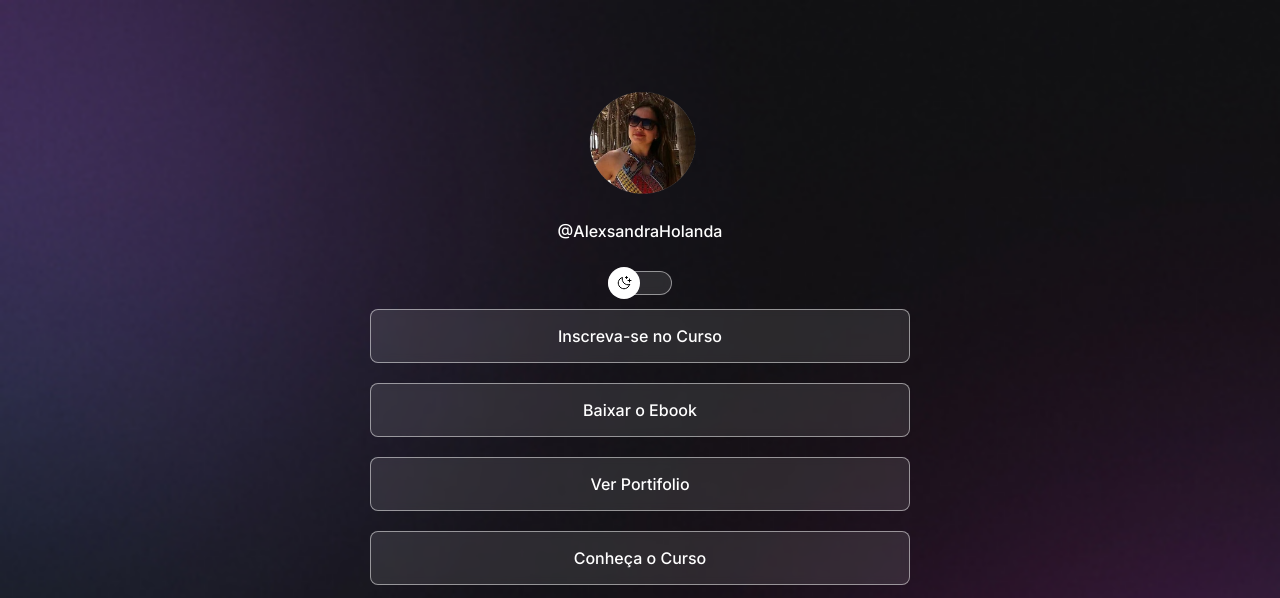
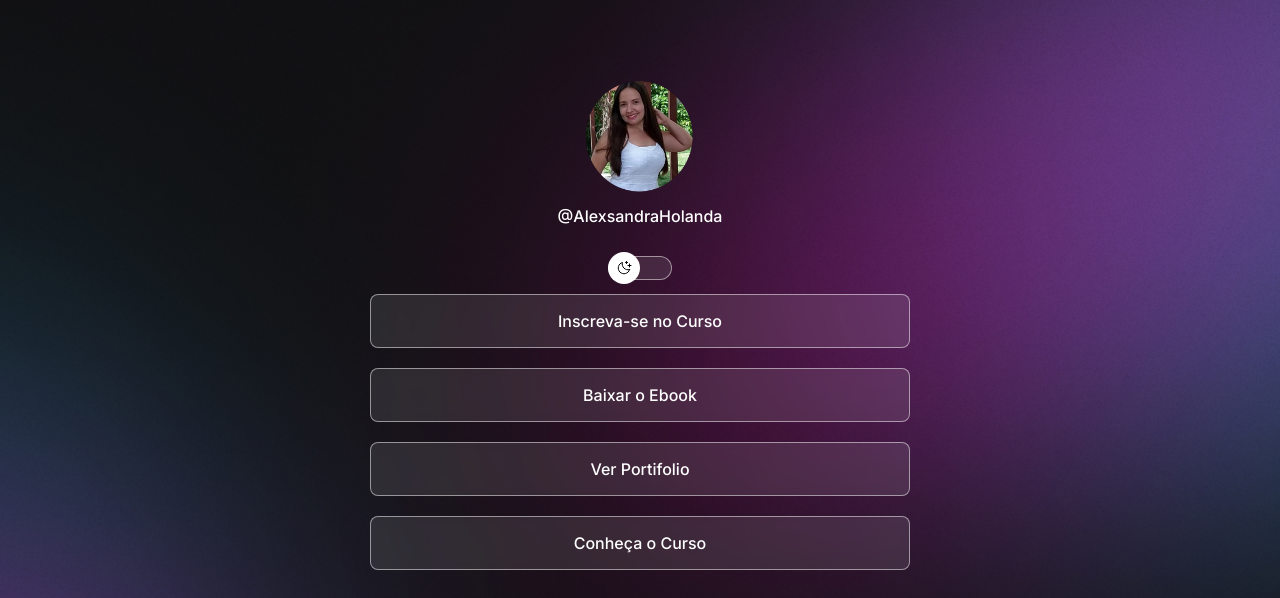
Before and after one commit to alexsandraholanda/projeto, a plain HTML site: page index.html in a window 1280 px wide. Shown: the top 598 px of the page. Drawn offline with nearby package versions, Linux system fonts and the light colour scheme.

Commit message:
algumas alterações

```diff
--- a/index.html
+++ b/index.html
@@ -13,7 +13,7 @@
 <body>
     <div id="container">
         <div id="profile">
-            <img src="./assets/avatar.png" alt="imagem de teste"/>
+            <img src="./assets/avatar1.png" alt="imagem de teste"/>
             <p>@AlexsandraHolanda</p>
         </div>
 
--- a/style.css
+++ b/style.css
@@ -8,6 +8,7 @@
 
 body{
     background: var(--bg-url) no-repeat top center/cover;
+    height: 100vh;
 }
 
 
@@ -170,3 +171,15 @@ footer {
     text-align: center;
     font-size: 14px;
 }
+
+
+@media (min-width: 700px){
+    :root {
+        --bg-url: url(./assets/bg-desktop.jpg);
+    }
+    .light {
+
+        --bg-url: url(./assets/bg-desktop-light.jpg);
+    }
+
+}
```
Also changed, not shown: assets/bg-desktop-light.jpg (added), assets/bg-desktop.jpg (added).
